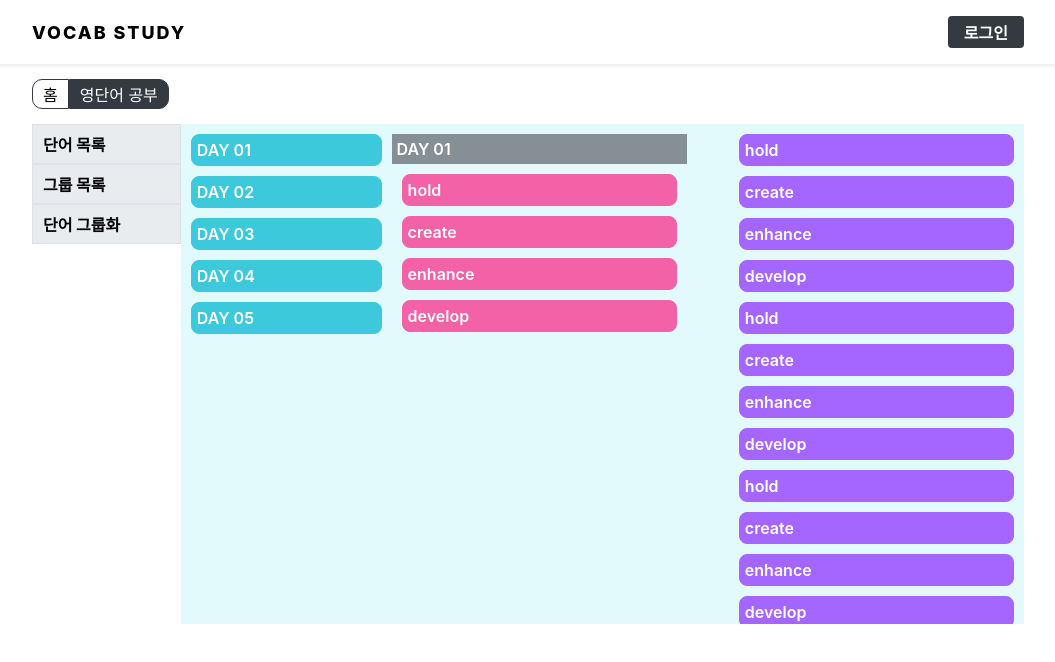
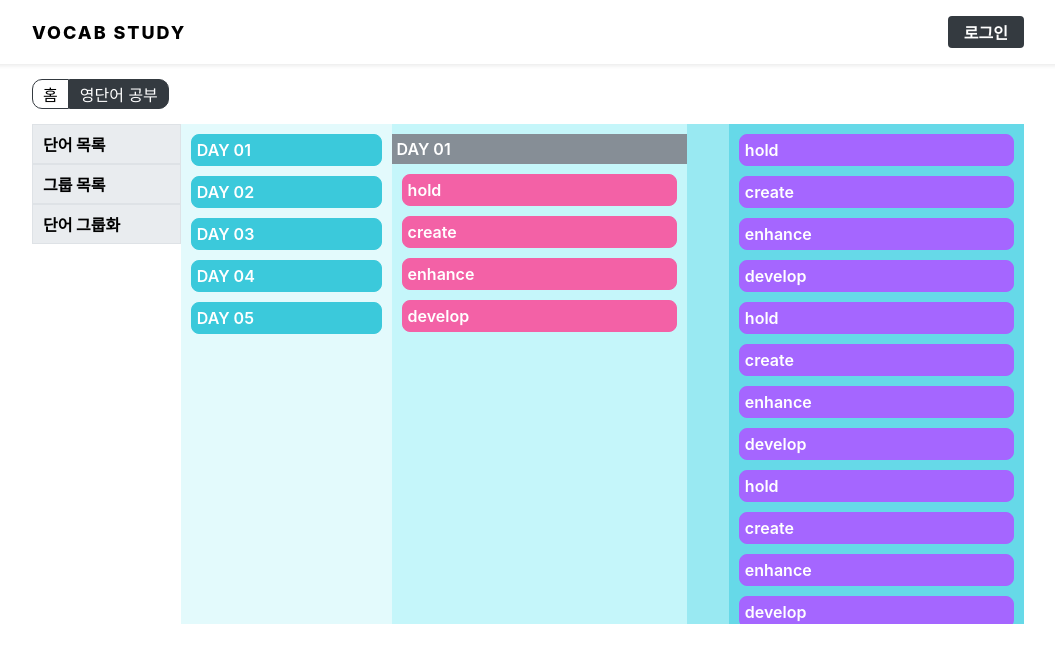
Before and after one commit to jdjhaha4/vocab-react, a React app: page /vocab/group/mapping in a window 1280 px wide. Shown: the top 662 px of the page, without its empty margins (112-1167 px from the left). Built offline with nearby package versions, Linux system fonts and the light colour scheme.

Commit message:
매핑화면꾸미기

```diff
--- a/src/components/vocab/VocabGroupMappingList.js
+++ b/src/components/vocab/VocabGroupMappingList.js
@@ -4,20 +4,21 @@ import palette from '../../lib/styles/palette';
 import Button from '../common/Button';
 
 const VocabGroupMappingListBlock = styled.div`
-  background-color: ${palette.cyan[0]};
   overflow: hidden;
 
   .group_area {
     float: left;
     width: 25%;
     height: 500px;
-    overflow-y: scroll;
+    overflow-y: auto;
+    background-color: ${palette.cyan[0]};
   }
   .group_vocab_area {
     float: left;
     width: 35%;
     height: 500px;
-    overflow-y: scroll;
+    overflow-y: auto;
+    background-color: ${palette.cyan[1]};
   }
   .group_vocab_area .title {
     font-weight: 600;
@@ -30,12 +31,14 @@ const VocabGroupMappingListBlock = styled.div`
     float: left;
     width: 5%;
     height: 500px;
+    background-color: ${palette.cyan[2]};
   }
   .vocab_area {
     float: left;
     width: 35%;
     height: 500px;
-    overflow-y: scroll;
+    overflow-y: auto;
+    background-color: ${palette.cyan[3]};
   }
 `;
 
--- a/src/components/vocab/VocabList.js
+++ b/src/components/vocab/VocabList.js
@@ -27,6 +27,9 @@ const VocabListItem = styled.div`
     float: left;
     display: block;
     width: 28%;
+    color: #003399;
+    font-size: 1.2rem;
+    font-weight: 600;
   }
   .mean {
     float: left;
```
